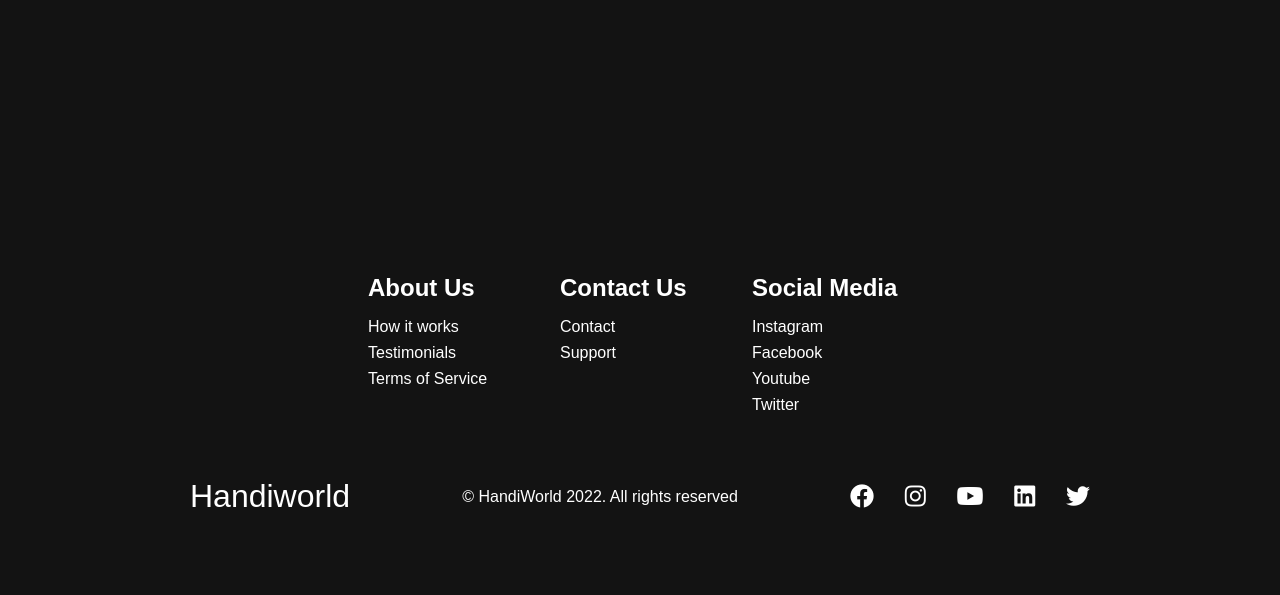
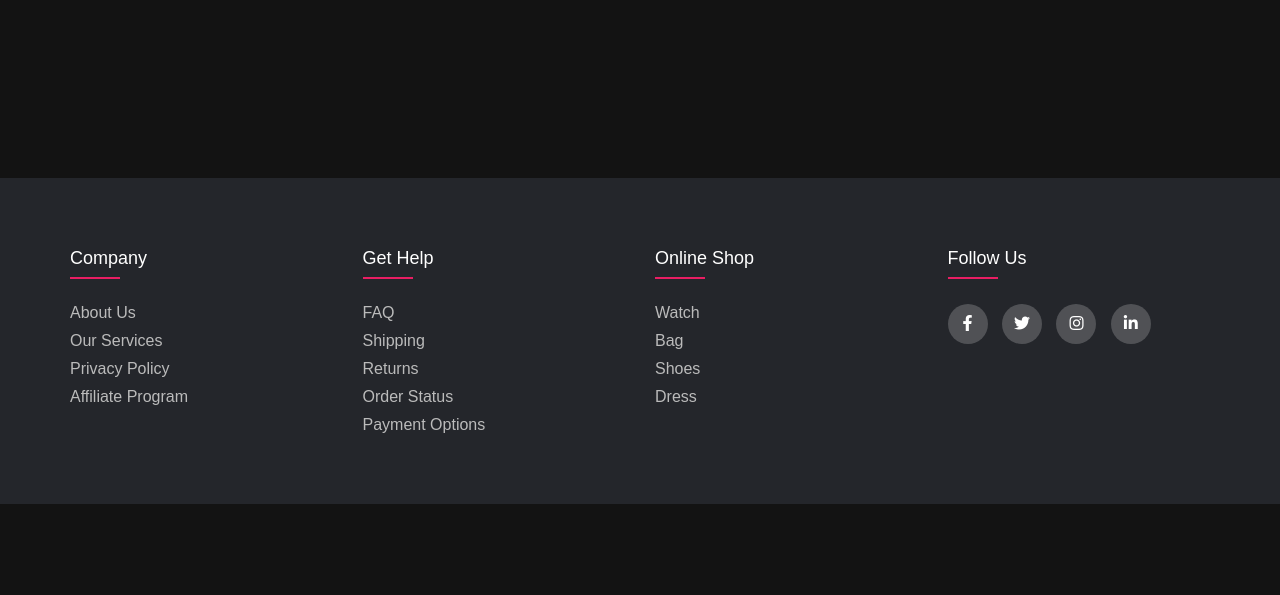
Before and after one commit to codertoday/handiworld.github.io, a Flask app: page / in a window 1280 px wide. Shown: the part 1937-2532 px from the top of the page. After the commit the page ends 2441 px from the top, so only its background shows below. Run offline with Flask 2, Linux system fonts and the light colour scheme.

Commit message:
Footer section done

```diff
--- a/website/static/styles/styles.css
+++ b/website/static/styles/styles.css
@@ -713,3 +713,92 @@
       width: 100%;
     }
   }
+
+  *{
+    margin:0;
+    padding:0;
+    box-sizing: border-box;
+  }
+  .footer-container{
+    max-width: 1170px;
+    margin:auto;
+  }
+  .footer-row{
+    display: flex;
+    flex-wrap: wrap;
+  }
+  ul{
+    list-style: none;
+  }
+  .footer{
+    background-color: #24262b;
+      padding: 70px 0;
+  }
+  .footer-col{
+     width: 25%;
+     padding: 0 15px;
+  }
+  .footer-col h4{
+    font-size: 18px;
+    color: #ffffff;
+    text-transform: capitalize;
+    margin-bottom: 35px;
+    font-weight: 500;
+    position: relative;
+  }
+  .footer-col h4::before{
+    content: '';
+    position: absolute;
+    left:0;
+    bottom: -10px;
+    background-color: #e91e63;
+    height: 2px;
+    box-sizing: border-box;
+    width: 50px;
+  }
+  .footer-col ul li:not(:last-child){
+    margin-bottom: 10px;
+  }
+  .footer-col ul li a{
+    font-size: 16px;
+    text-transform: capitalize;
+    color: #ffffff;
+    text-decoration: none;
+    font-weight: 300;
+    color: #bbbbbb;
+    display: block;
+    transition: all 0.3s ease;
+  }
+  .footer-col ul li a:hover{
+    color: #ffffff;
+    padding-left: 8px;
+  }
+  .footer-col .social-links a{
+    display: inline-block;
+    height: 40px;
+    width: 40px;
+    background-color: rgba(255,255,255,0.2);
+    margin:0 10px 10px 0;
+    text-align: center;
+    line-height: 40px;
+    border-radius: 50%;
+    color: #ffffff;
+    transition: all 0.5s ease;
+  }
+  .footer-col .social-links a:hover{
+    color: #24262b;
+    background-color: #ffffff;
+  }
+
+  /*responsive*/
+  @media(max-width: 767px){
+    .footer-col{
+      width: 50%;
+      margin-bottom: 30px;
+  }
+  }
+  @media(max-width: 574px){
+    .footer-col{
+      width: 100%;
+  }
+  }
--- a/website/templates/home.html
+++ b/website/templates/home.html
@@ -98,7 +98,7 @@
 
 
         <!-- Footer Section -->
-    <div class="footer__container">
+    <!--<div class="footer__container">
         <div class="footer__links">
           <div class="footer__link--wrapper">
             <div class="footer__link--items">
@@ -145,7 +145,53 @@
             </div>
           </div>
         </section>
-      </div>
+      </div>-->
+
+      <!--Footer Section-->
+      <footer class="footer">
+        <div class="footer-container">
+          <div class="footer-row">
+            <div class="footer-col">
+              <h4>company</h4>
+              <ul>
+                <li><a href="#">about us</a></li>
+                <li><a href="#">our services</a></li>
+                <li><a href="#">privacy policy</a></li>
+                <li><a href="#">affiliate program</a></li>
+              </ul>
+            </div>
+            <div class="footer-col">
+              <h4>get help</h4>
+              <ul>
+                <li><a href="#">FAQ</a></li>
+                <li><a href="#">shipping</a></li>
+                <li><a href="#">returns</a></li>
+                <li><a href="#">order status</a></li>
+                <li><a href="#">payment options</a></li>
+              </ul>
+            </div>
+            <div class="footer-col">
+              <h4>online shop</h4>
+              <ul>
+                <li><a href="#">watch</a></li>
+                <li><a href="#">bag</a></li>
+                <li><a href="#">shoes</a></li>
+                <li><a href="#">dress</a></li>
+              </ul>
+            </div>
+            <div class="footer-col">
+              <h4>follow us</h4>
+              <div class="social-links">
+                <a href="#"><i class="fab fa-facebook-f"></i></a>
+                <a href="#"><i class="fab fa-twitter"></i></a>
+                <a href="#"><i class="fab fa-instagram"></i></a>
+                <a href="#"><i class="fab fa-linkedin-in"></i></a>
+              </div>
+            </div>
+          </div>
+        </div>
+      </footer>
+
         <script src="{{ url_for('static',filename='styles/app.js') }}"></script>
         <script src="{{ url_for('static',filename='styles/homeimgscript.js') }}" defer></script>
 
```
